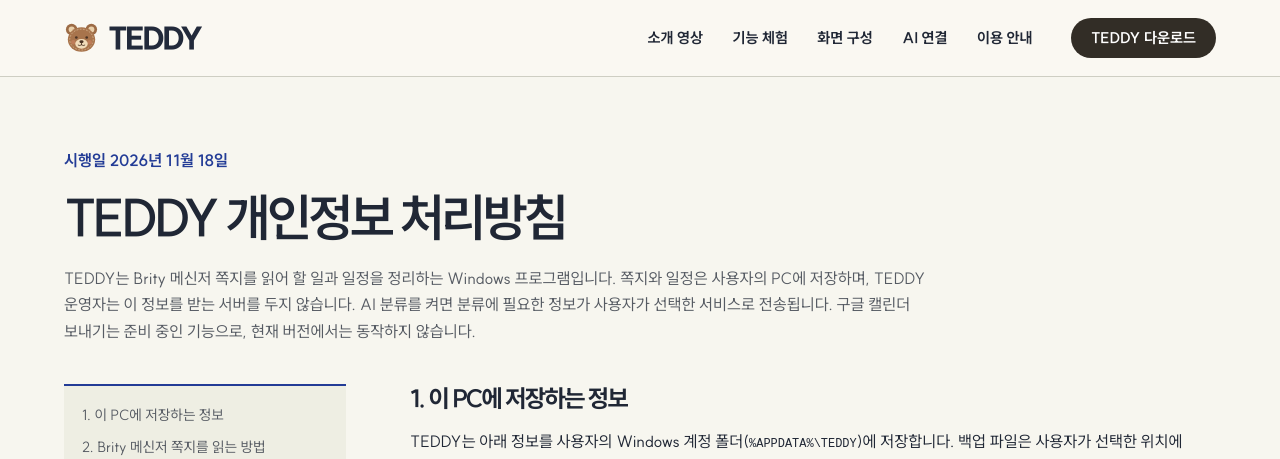
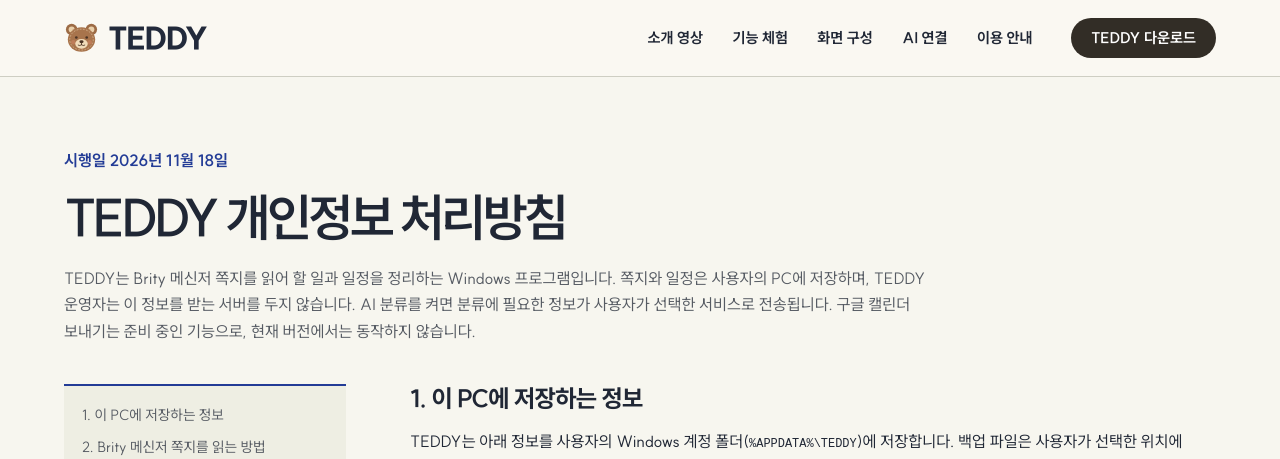
Before and after one commit to easycodingperson/teddy-website, a plain HTML site: page privacy.html in a window 1280 px wide. Shown: the top 459 px of the page. Drawn offline with Linux system fonts and the light colour scheme.

Commit message:
상단 TEDDY 로고와 개인정보 처리방침 항목 제목의 자간 조정

```diff
--- a/site.css
+++ b/site.css
@@ -42,6 +42,7 @@ h3 { font-size: 1.35rem }
 .home .mast { position: sticky; top: 0; z-index: 5 }
 .mast-inner { min-height: 76px; display: flex; gap: clamp(18px,3vw,46px); align-items: center }
 .brand { display: inline-flex; align-items: center; gap: 9px; text-decoration: none; font-size: 1.9rem; letter-spacing: -.075em; font-weight: 930; line-height: 1; color: #222a3b }
+.mast .brand { letter-spacing: -.035em }
 .brand img { width: 35px; height: auto }
 .mast nav { margin-left: auto; display: flex; align-items: center; gap: clamp(16px,2.3vw,36px) }
 .mast nav a,.release-link { text-decoration: none; font-size: .93rem; font-weight: 730 }
@@ -191,7 +192,7 @@ kbd { border: 1px solid #a6a795; border-bottom-width: 2px; border-radius: 3px; p
 .doc__toc ol{position:sticky;top:20px;list-style:none;margin:0;padding:14px 18px;background:#eeeee3;border-top:2px solid var(--blue)}
 .doc__toc a{display:block;padding:4px 0;color:var(--muted);font-size:.9rem;text-decoration:none}
 .doc__toc a:hover{text-decoration:underline}
-.doc__text h2{margin:40px 0 14px;font-size:1.52rem;scroll-margin-top:1rem}
+.doc__text h2{margin:40px 0 14px;font-size:1.52rem;letter-spacing:-.025em;scroll-margin-top:1rem}
 .doc__text h2:first-child{margin-top:0}
 .doc__text h3{margin:20px 0 8px;font-size:1.13rem}
 .doc__text p,.doc__text ul{margin:0 0 12px}
```
